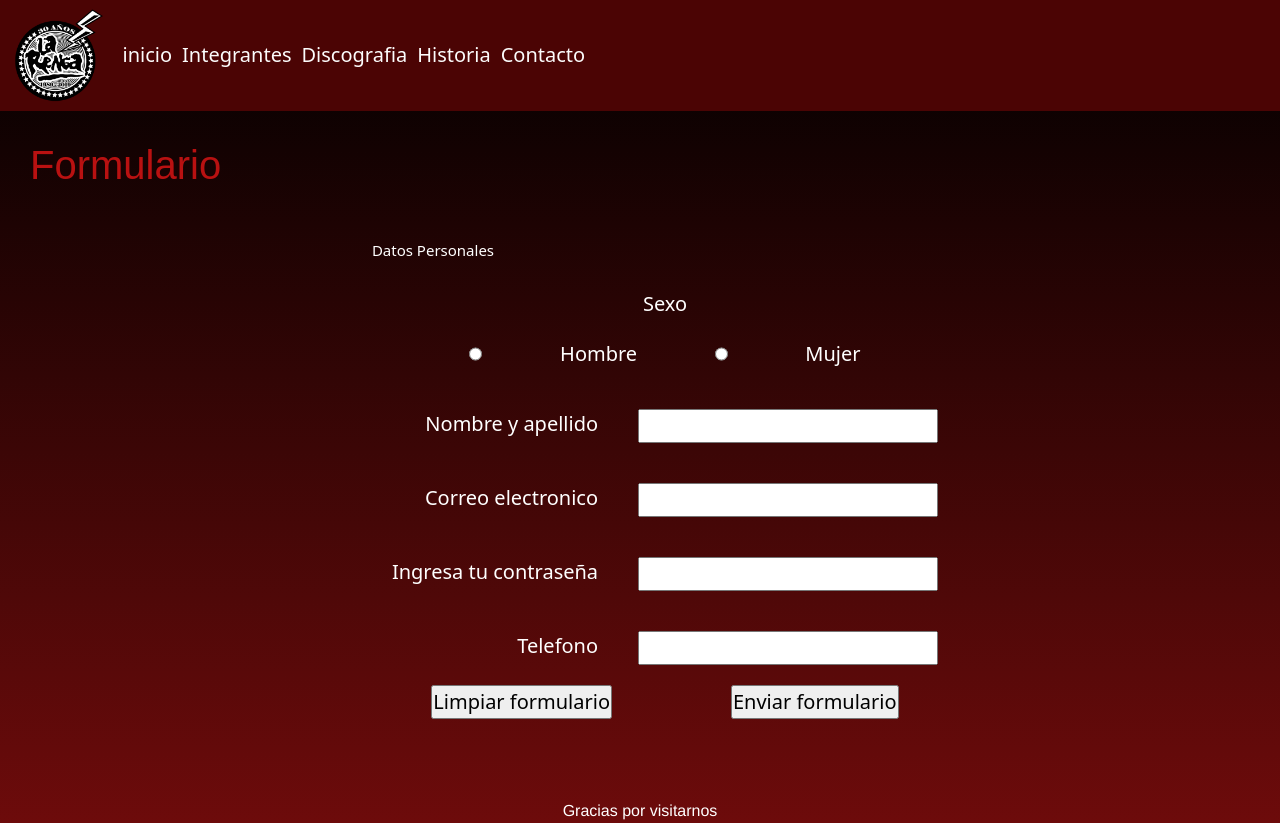
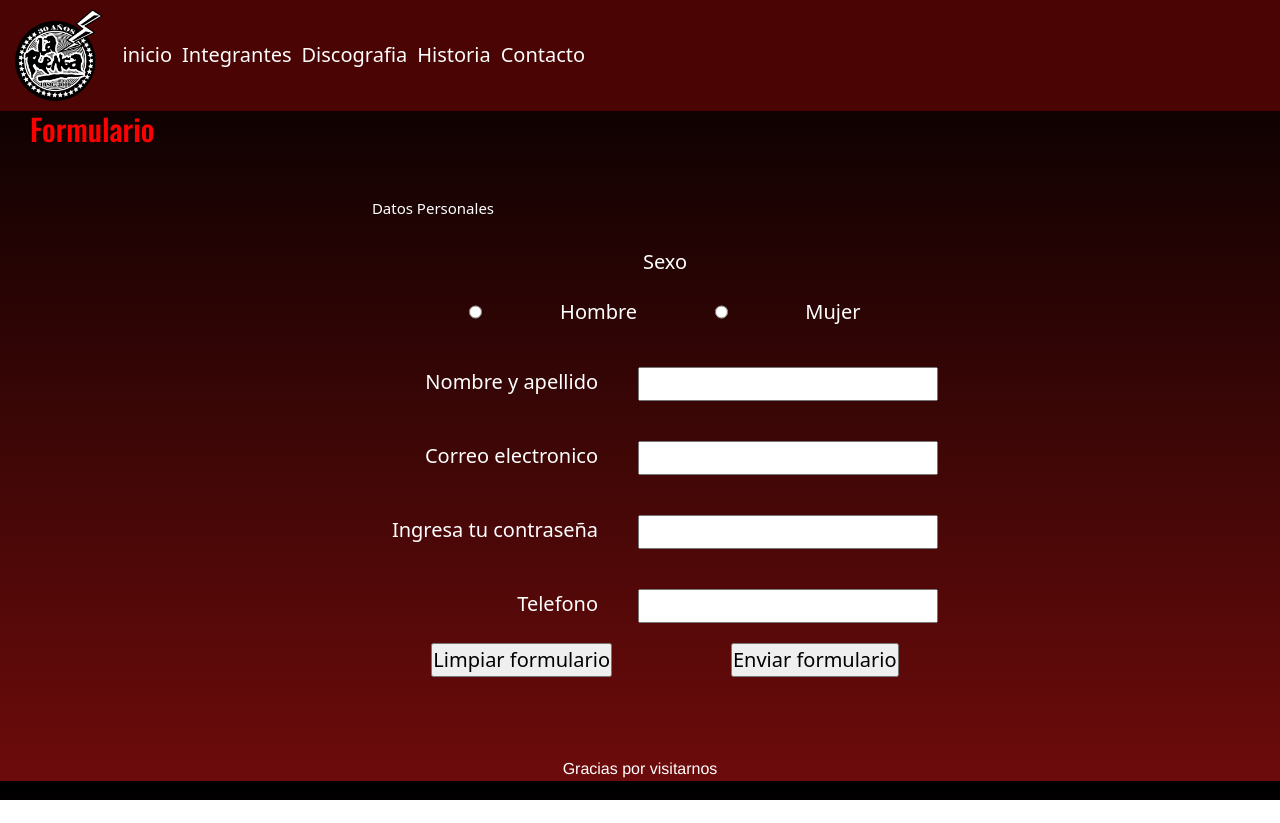
Before and after one commit to AriPascua/nuevorepositorio, a website: page pages/contacto.html in a window 1280 px wide. After the commit the page ends 800 px from the top, so only its background shows below. Drawn offline with nearby package versions, Linux system fonts and the light colour scheme; some icons are missing; a web font is replaced by a local one.

Commit message:
agregando h1

```diff
--- a/pages/contacto.html
+++ b/pages/contacto.html
@@ -51,7 +51,7 @@
           </nav>
     </header>
 
-    <h2>Formulario</h2>
+    <h1>Formulario</h1>
     <section>
         <form id="formulario-contacto">
             <fieldset>
```
Also changed, not shown: pages/integrantes.html (+1 -0 lines).
